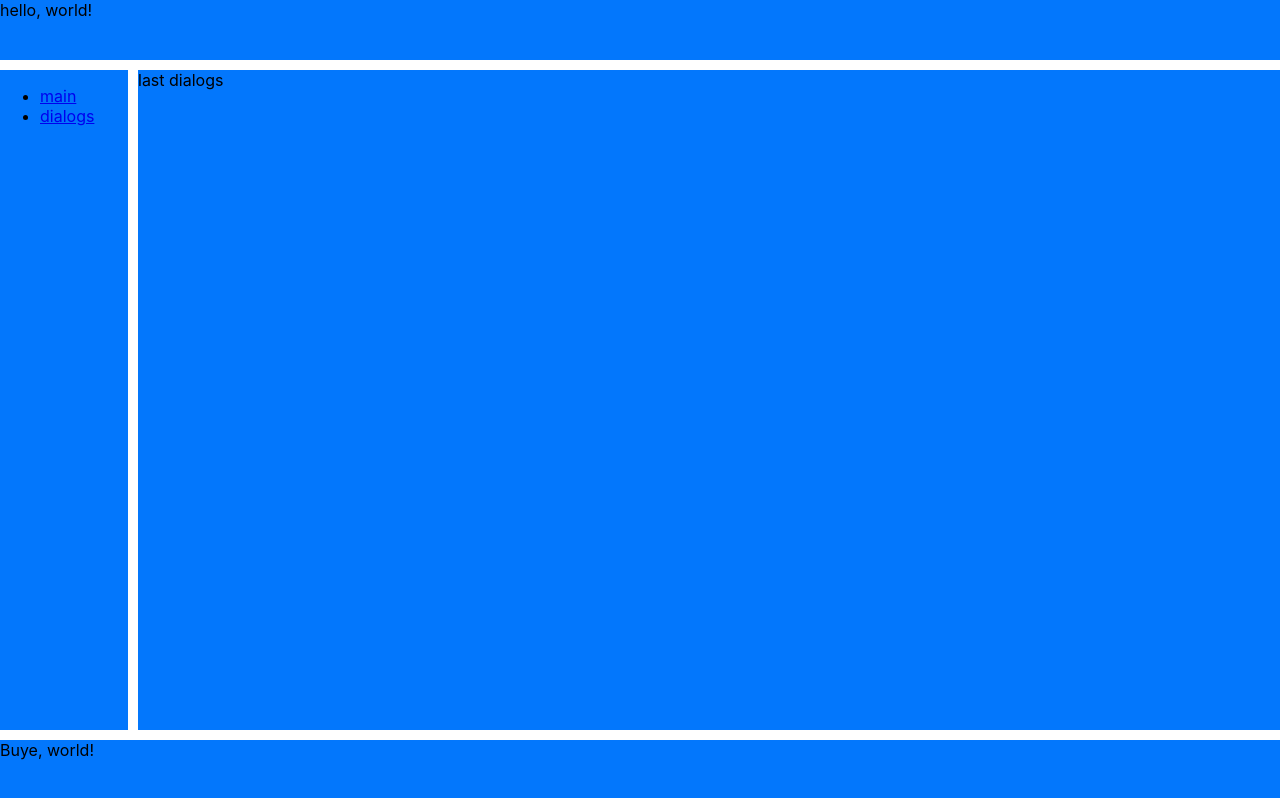
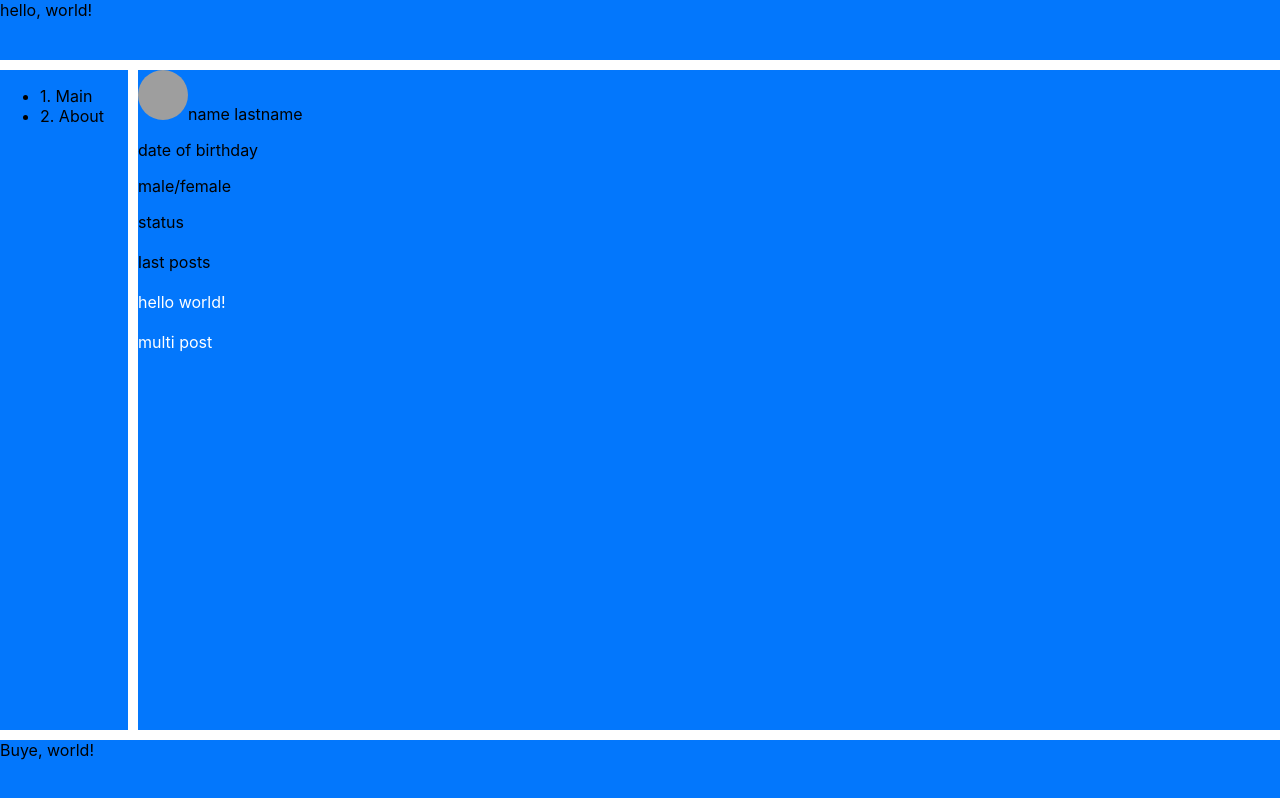
Before and after one commit to jombert-a/samuraiJS_socnet, a React (Create React App) app: page /dialogs in a window 1280 px wide. Built offline with nearby package versions, Linux system fonts and the light colour scheme; grey boxes are pictures that could not be loaded.

Commit message:
Revert "simple route add"
This reverts commit dcdc699bc26cbe25c49213703c93944988c1739c.

```diff
--- a/package.json
+++ b/package.json
@@ -8,7 +8,6 @@
     "@testing-library/user-event": "^12.6.0",
     "react": "^17.0.1",
     "react-dom": "^17.0.1",
-    "react-router-dom": "^5.2.0",
     "react-scripts": "4.0.1",
     "web-vitals": "^0.2.4"
   },
--- a/src/components/Content/Content.jsx
+++ b/src/components/Content/Content.jsx
@@ -1,16 +1,13 @@
 import s from './Content.module.css'
+import Posts from './Posts/Posts'
 import Profile from './Profile/Profile'
-import Dialogs from './Dialogs/Dialogs'
-import { BrowserRouter, Route } from 'react-router-dom'
 
 function Content() {
   return (
-    <BrowserRouter>
-      <div className={s.content}>
-        <Route path='/profile' component={Profile}/>
-        <Route path='/dialogs' component={Dialogs}/>
-      </div>
-    </BrowserRouter>
+    <div className={s.content}>
+        <Profile/>
+        <Posts/>
+    </div>
   );
 }
 
--- a/src/components/Content/Dialogs/Dialogs.jsx
+++ /dev/null
@@ -1,11 +0,0 @@
-import s from './Dialogs.module.css'
-
-function Dialogs() {
-    return (
-        <div>
-            <span>last dialogs</span>
-        </div>
-    );
-}
-
-export default Dialogs;
--- a/src/components/Content/Profile/Profile.jsx
+++ b/src/components/Content/Profile/Profile.jsx
@@ -1,6 +1,4 @@
 import s from './Profile.module.css'
-import Posts from '../Posts/Posts'
-
 function Profile() {
     return (
         <div className={s.profile}>
@@ -10,7 +8,6 @@ function Profile() {
                 <p>date of birthday</p>
                 <p>male/female</p>
                 <p>status</p>
-                <Posts />
             </div>
         </div>
     );
--- a/src/components/NavBar/NavBar.jsx
+++ b/src/components/NavBar/NavBar.jsx
@@ -5,10 +5,10 @@ function NavBar() {
         <div className={s.navbar}>
             <ul>
                 <li>
-                    <a href='/profile'>main</a>
+                    1. Main
               </li>
                 <li>
-                   <a href='/dialogs'>dialogs</a>
+                    2. About
               </li>
             </ul>
         </div>
```
Also changed, not shown: src/App.js (+6 -4 lines), src/components/Content/Dialogs/Dialogs.module.css (deleted), 1 other file (tests, documents, lock files or other folders).
